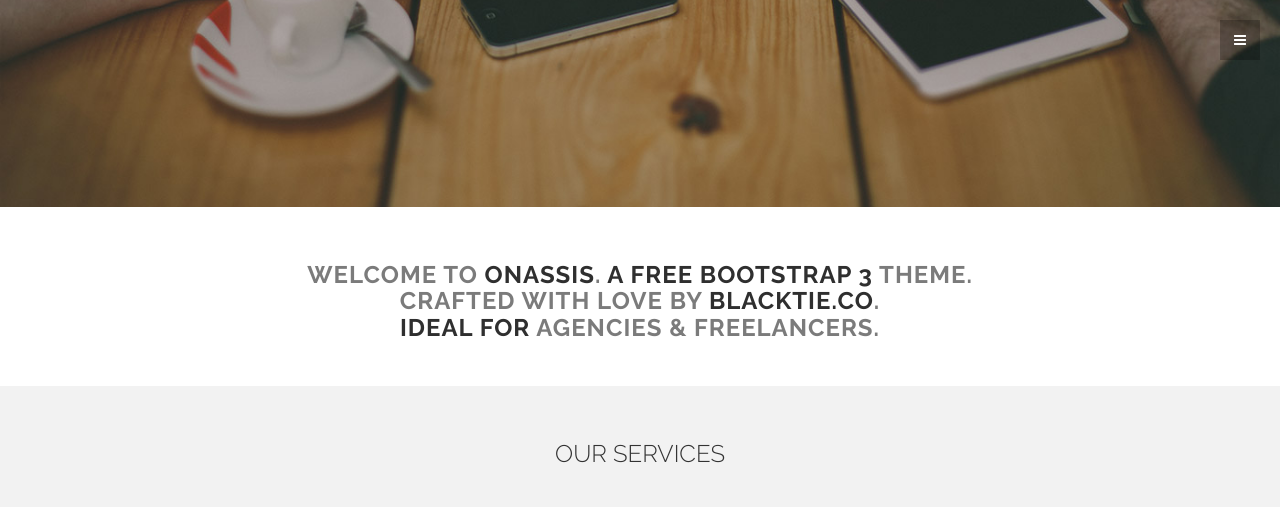
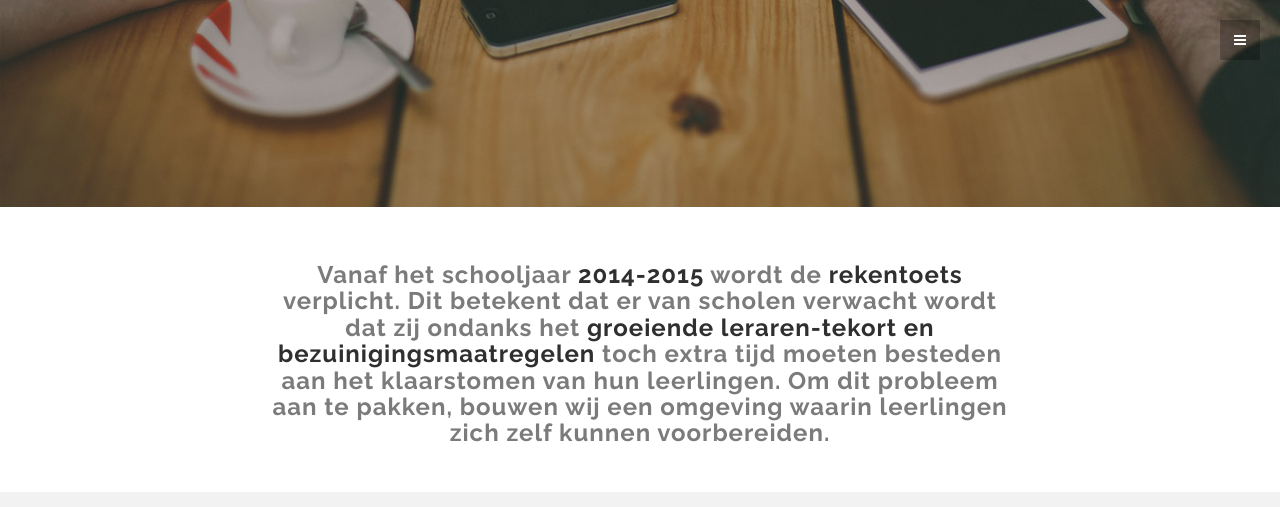
Before and after one commit to perceptum-github-transfer/verplichterekentoets, a Jekyll site: the page index.html, which Jekyll copies as it is, in a window 1280 px wide and 1400 px high, scrolled down 483 px. Shown: the top 507 px of the window. Built offline with Jekyll 4.4.1, drawn with Linux system fonts in a browser that asks for light colours; Markdown is read by kramdown in place of the engine named in the settings; some of the changed text lies outside the part shown; grey boxes are pictures that could not be loaded.

Commit message:
new index

```diff
--- a/index.html
+++ b/index.html
@@ -61,8 +61,8 @@
 	<div id="headerwrap">
 		<div class="container">
 			<br>
-			<h1>Onassis</h1>
-			<h2>Free Bootstrap 3 Theme</h2>
+			<h1>De Rekentoets</h1>
+			<h2>Hij komt er aan! Ben jij wel voorbereid?</h2>
 			<div class="row">
 				<br>
 				<br>
@@ -79,8 +79,7 @@
 		<div class="container">
 			<div class="row">
 				<div class="col-lg-8 col-lg-offset-2">
-				<h3>WELCOME TO <bold>ONASSIS</bold>. <bold>A FREE BOOTSTRAP 3</bold> THEME. CRAFTED WITH LOVE BY <bold>BLACKTIE.CO</bold>. <br/>
-					<bold>IDEAL FOR</bold> AGENCIES & FREELANCERS.
+				<h3>Vanaf het schooljaar <bold>2014-2015</bold> wordt de <bold>rekentoets</bold> verplicht. Dit betekent dat er van scholen verwacht wordt dat zij ondanks het <bold>groeiende leraren-tekort en bezuinigingsmaatregelen</bold> toch extra tijd moeten besteden aan het klaarstomen van hun leerlingen. Om dit probleem aan te pakken, bouwen wij een omgeving waarin leerlingen zich zelf kunnen voorbereiden.
 				</h3>
 				</div>
 			</div>
@@ -96,24 +95,26 @@
 				<br>
 				<br>
 				<div class="col-lg-3">
-					<img src="assets/img/s1.png">
-					<h4>London</h4>
-					<p>Lorem Ipsum is simply dummy text of the printing and typesetting industry. Lorem Ipsum has been the industry's standard dummy text ever.</p>
+					<img src="assets/img/logo.png">
+					<h4>Zelfstandig</h4>
+					<p>Oefenen op eigen tempo! In plaats van alle leerlingen alles even veel te laten oefenen, draait het bij ons om het zich meester maken van de stof.</p>
 				</div>
 				<div class="col-lg-3">
-					<img src="assets/img/s2.png">
-					<h4>Berlin</h4>
-					<p>Lorem Ipsum is simply dummy text of the printing and typesetting industry. Lorem Ipsum has been the industry's standard dummy text ever.</p>
+					<img src="assets/img/logo.png">
+					<h4>Inzicht</h4>
+					<p>Het systeem geeft automatisch aan op welke stof de leerling zich het best kan richten. Dankzij gamification worden de studenten uitgedaagd om door te gaan tot zij echt klaar zijn voor de toets.
+</p>
 				</div>
 				<div class="col-lg-3">
-					<img src="assets/img/s3.png">
-					<h4>Paris</h4>
-					<p>Lorem Ipsum is simply dummy text of the printing and typesetting industry. Lorem Ipsum has been the industry's standard dummy text ever.</p>
+					<img src="assets/img/logo.png">
+					<h4>Overzicht</h4>
+					<p>Een uitgebreid dashboard geeft docenten snel inzicht over hoe ver de leerlingen zijn. Zij kunnen hierdoor sneller reageren als een leerling achter blijft. Het systeem geeft accurate voorspellingen over hoe de leerlingen zich ontwikkelen.
+</p>
 				</div>
 				<div class="col-lg-3">
-					<img src="assets/img/s4.png">
-					<h4>Tokyo</h4>
-					<p>Lorem Ipsum is simply dummy text of the printing and typesetting industry. Lorem Ipsum has been the industry's standard dummy text ever.</p>
+					<img src="assets/img/logo.png">
+					<h4>Effectief</h4>
+					<p>Dankzij deze combinatie van elementen wordt het aantal uren dat docenten hieraan moeten besteden tot een minimum gehouden, terwijl de effectiviteit van hun uren wordt geoptimaliseerd.</p>
 				</div>
 			</div>
 		</div><!-- /container -->
```
